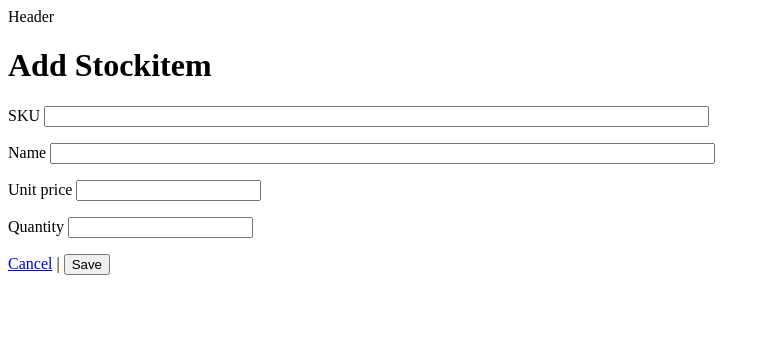
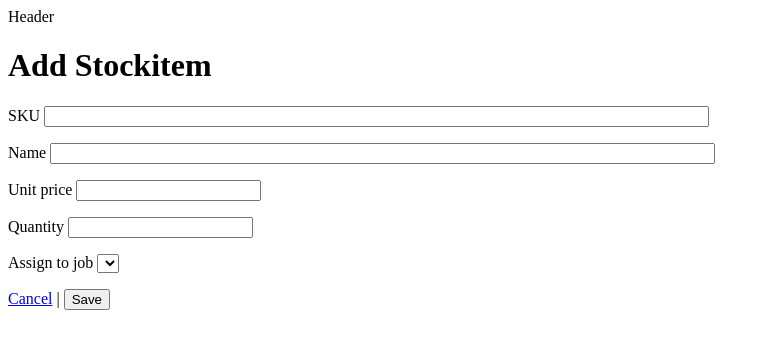
Before and after one commit to CapitalD/tradestock, a Flask app: template tradestock/templates/new_stockitem.html in a window 1280 px wide. Shown: the top 349 px of the page, without its empty margins (0-770 px from the left). Run offline with Flask 2, Linux system fonts and the light colour scheme; the template is opened without the code that fills it: values that come from a table or form of the project are taken from there, others are empty; parts of the project's set-up code (start-up, migrations or seed data) failed here and were passed over.

Commit message:
Assign stockitem to job when creating stock

```diff
--- a/tradestock/forms.py
+++ b/tradestock/forms.py
@@ -1,5 +1,5 @@
 from flask_wtf import Form
-from wtforms import StringField, RadioField, DecimalField
+from wtforms import StringField, RadioField, DecimalField, SelectField
 from wtforms.validators import DataRequired
 
 class NewJobForm(Form):
@@ -11,3 +11,4 @@ class NewStockForm(Form):
     name = StringField('name', validators=[DataRequired()])
     unitprice = DecimalField('unitprice', places=2)
     quantity = DecimalField('quantity')
+    job = SelectField('job', coerce=int)
--- a/tradestock/templates/new_stockitem.html
+++ b/tradestock/templates/new_stockitem.html
@@ -41,6 +41,15 @@
       </label>
     </p>
     <p>
+      <label for="job">
+        Assign to job
+        {{ form.job }}
+        {% for error in form.job.errors %}
+          <span style="color: #f33;">[{{ error }}]</span>
+        {% endfor %}
+      </label>
+    </p>
+    <p>
       <a href="{{ url_for('index') }}">Cancel</a> |
       <input type="submit" name="submit" value="Save">
     </p>
```
Also changed, not shown: tradestock/views.py (+7 -1 lines).
